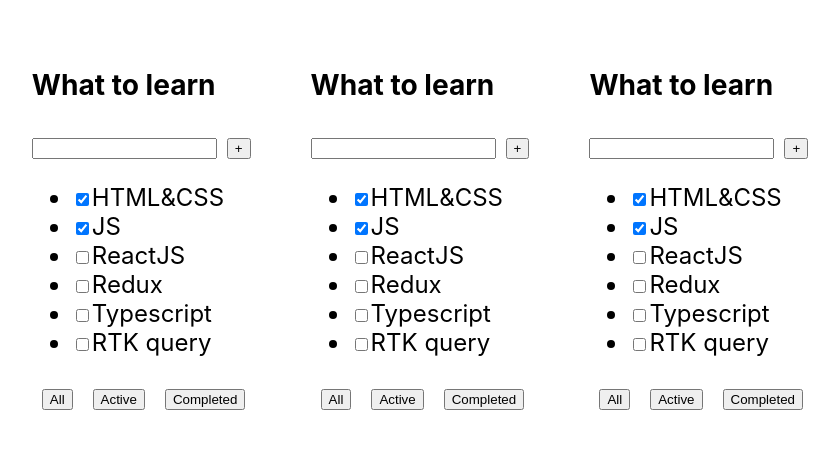
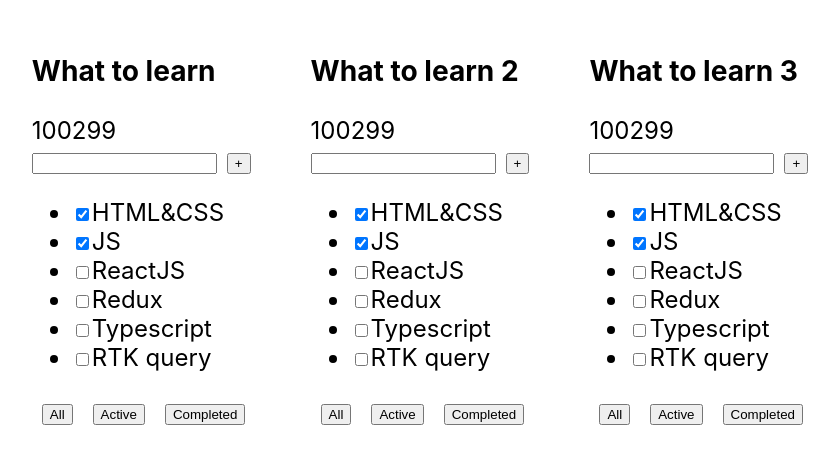
Before and after one commit to VanoKi/todolist-02, a React (Vite) app: page / in a window 1280 px wide. Shown: the part 175-638 px from the top of the page, without its empty margins (190-1029 px from the left). Built offline with nearby package versions, Linux system fonts and the light colour scheme.

Commit message:
feat: add truck2

```diff
--- a/src/App.tsx
+++ b/src/App.tsx
@@ -19,9 +19,9 @@ export const App = () => {
 
   return (
       <div className="app">
-        <TodolistItem title="What to learn" tasks={tasks} />
-        <TodolistItem title="What to learn" tasks={tasks} />
-        <TodolistItem title="What to learn" tasks={tasks} />
+        <TodolistItem title="What to learn" tasks={tasks} truck2={100299}/>
+        <TodolistItem title="What to learn 2" tasks={tasks} truck2={100299}/>
+        <TodolistItem title="What to learn 3" tasks={tasks} truck2={100299}/>
       </div>
   )
 }
--- a/src/TodolistItem.tsx
+++ b/src/TodolistItem.tsx
@@ -4,13 +4,15 @@ import {Button} from './Button'
 type Props = {
   title: string
   tasks: Task[]
+    truck2: number
 }
 
-export const TodolistItem = ({title, tasks}: Props) => {
-  return (
+export const TodolistItem = ({title, tasks, truck2}: Props) => {
+    return (
       <div>
         <h3>{title}</h3>
-        <div>
+          {<div>{truck2}</div>}
+          <div>
           <input/>
           <Button title={'+'} />
         </div>
```
